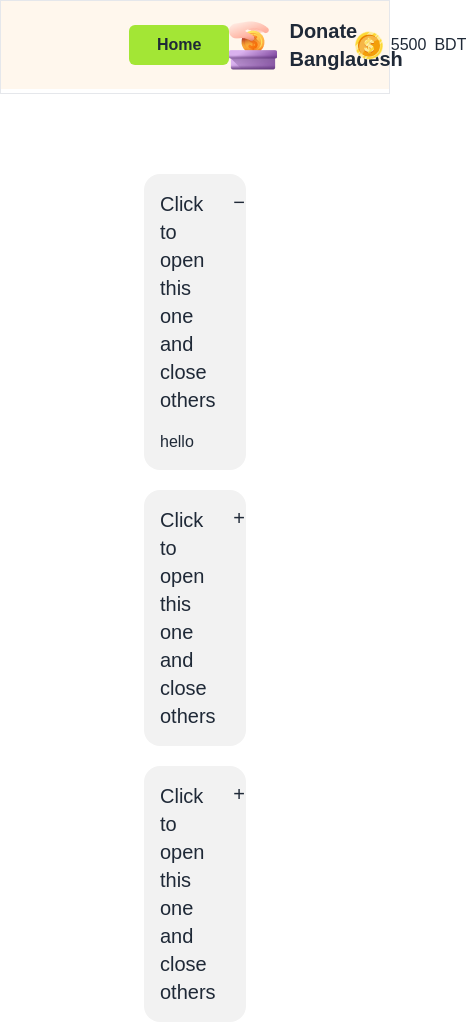
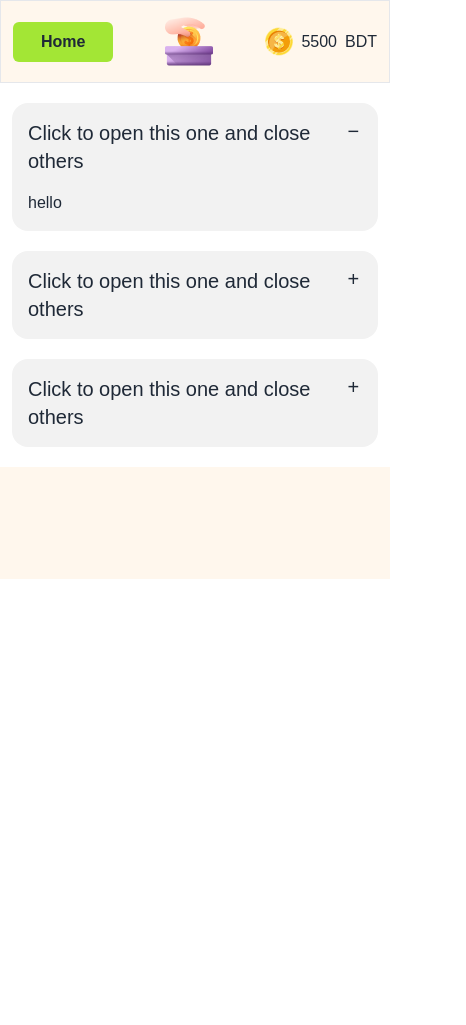
Before and after one commit to TurjoSiam/assignment-5, a plain HTML site: page blog.html in a window 390 px wide. Shown: the top 1025 px of the page, 466 px wide, since content can reach past the window. After the commit the page ends 844 px from the top, so only its background shows below. Drawn offline with nearby package versions, Linux system fonts and the light colour scheme.

Commit message:
anchor added to home and blog button

```diff
--- a/blog.html
+++ b/blog.html
@@ -16,17 +16,16 @@
     }
   </style>
 </head>
-
 <body class="lexend-font">
-  <header class="sticky top-0 backdrop-blur-3xl pb-1 border">
+  <header class="container mx-auto sticky top-0 border z-10">
     <!-- navbar section starts here -->
-    <nav class="bg-orange-50 container mx-auto px-32 py-4 flex items-center justify-between">
+    <nav class="bg-orange-50 lg:px-32 px-3 py-4 flex items-center justify-between">
       <!-- blog button -->
-      <button class="bg-lime-400 rounded-md px-7 py-2 font-semibold border-none" id="home-btn">Home</button>
+      <a href="./index.html"><button class="bg-lime-400 rounded-md px-7 py-2 font-semibold border-none" id="home-btn">Home</button></a>
       <!-- logo -->
       <div class="flex items-center justify-between gap-3">
         <img src="./assets/logo.png" alt="logo image">
-        <h4 class="font-bold text-xl">Donate Bangladesh</h4>
+        <h4 class="font-bold text-xl hidden lg:block">Donate Bangladesh</h4>
       </div>
       <!-- balance -->
       <div class="flex items-center justify-between gap-2">
@@ -37,9 +36,9 @@
     </nav>
     <!-- navbar section ends here -->
   </header>
-  <main class="container mx-auto px-36">
+  <main class="container mx-auto lg:px-36 px-3">
     <!-- blog section starts here -->
-    <section class="my-20">
+    <section class="lg:my-20 my-5">
       <div class="collapse collapse-plus bg-base-200 mb-5">
         <input type="radio" name="my-accordion-3" checked="checked" />
         <div class="collapse-title text-xl font-medium">Click to open this one and close others</div>
@@ -64,7 +63,7 @@
     </section>
     <!-- blog section ends here -->
   </main>
-  <footer class="bg-orange-50 py-14">
+  <footer class="bg-orange-50 py-14 container mx-auto">
   </footer>
   <script src="./js/utilities.js"></script>
   <script src="./js/main.js"></script>
```
Also changed, not shown: index.html (+4 -4 lines), js/main.js (line endings or trailing spaces).
